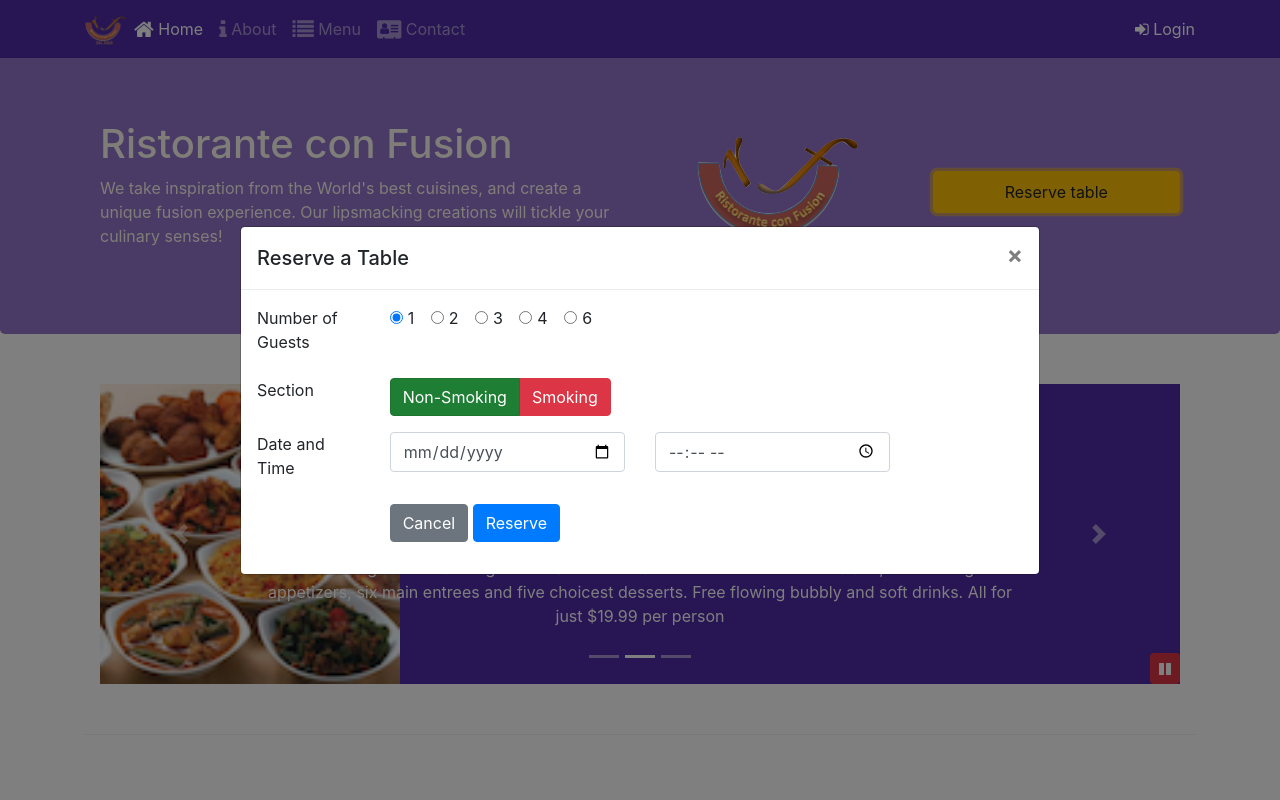
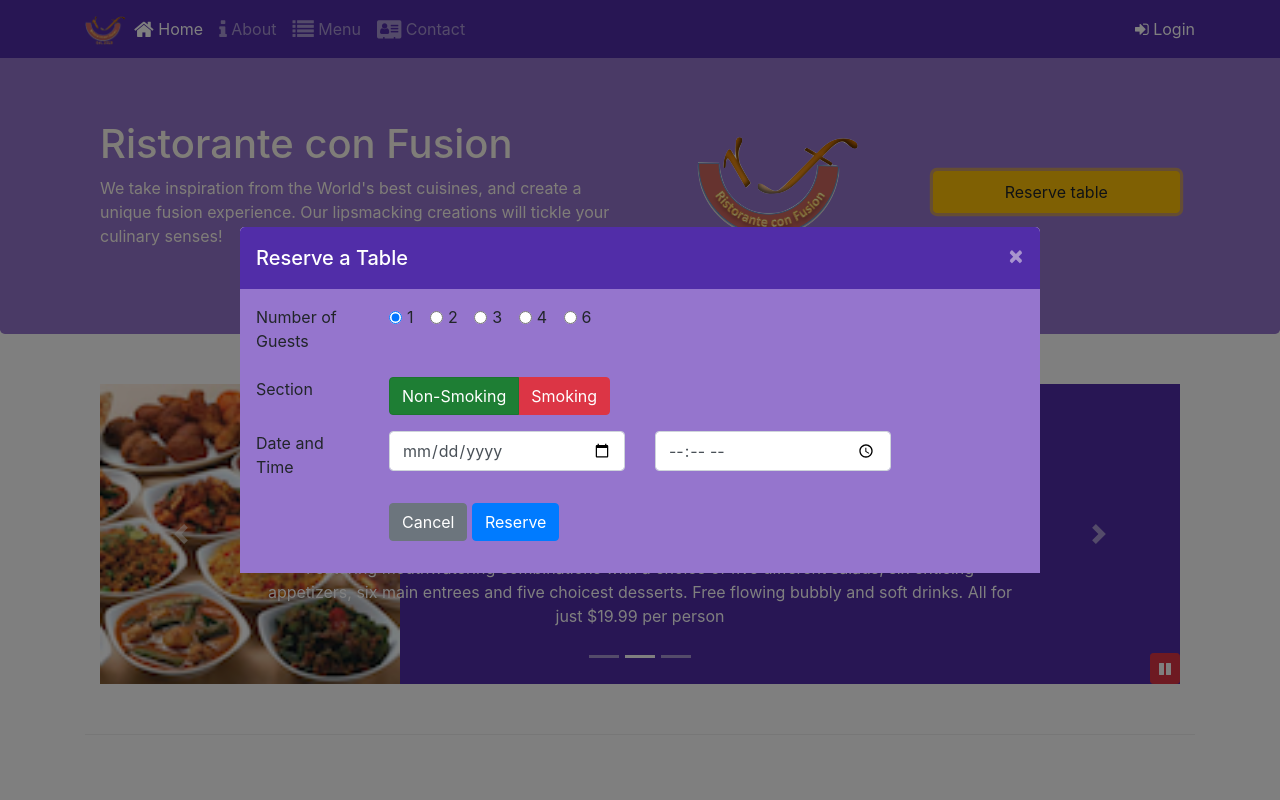
Before and after one commit to vaishnavi-rathore/project, a website: page index.html in a window 1280 px wide. Both pictures are taken after a click on the button "Reserve table". Shown: the top 800 px of the page. Drawn offline with nearby package versions, Linux system fonts and the light colour scheme.

Commit message:
Assignment 4

```diff
--- a/css/styles.less
+++ b/css/styles.less
@@ -74,3 +74,25 @@ body{
     bottom: 0px;
     z-index: 1;
 }
+
+address{
+    font-size:80%;
+    margin:0px;
+    color:#0f0f0f;
+}
+
+body{
+    padding:50px 0px 0px 0px;
+    z-index:0;
+}
+
+.navbar-dark {
+     background-color: @background-dark;
+}
+
+.tab-content {
+    border-left: 1px solid @lt-gray;
+    border-right: 1px solid @lt-gray;
+    border-bottom: 1px solid @lt-gray;
+    padding: 10px;
+}
--- a/css/styles.scss
+++ b/css/styles.scss
@@ -67,7 +67,25 @@ body{
         }
     }
 }
+.modal-content {
+	border: 0px;
 
+	.modal-body {
+		background: $background-light;
+	}
+
+	.modal-header {
+		background: $background-dark;
+		color: floralwhite;
+		border: 0px;
+
+		.close {
+			color: floralwhite;
+		}
+
+	}
+
+}
 #carouselButton {
     right:0px;
     position: absolute;
--- a/index.html
+++ b/index.html
@@ -9,6 +9,7 @@
   <!-- All Bootstrap CSS Files-->
   <link rel="stylesheet" href="node_modules/bootstrap/dist/css/bootstrap.min.css">
   <link rel="stylesheet" href="css/styles.css">
+  <link rel="stylesheet" href="https://cdnjs.cloudflare.com/ajax/libs/font-awesome/4.7.0/css/font-awesome.min.css">
   <link rel="stylesheet" href="node_modules/font-awesome/css/font-awesome.min.css">
   <link rel="stylesheet" href="node_modules/bootstrap-social/bootstrap-social.css">
 </head>
@@ -35,11 +36,11 @@
   <div id="loginModal" class="modal fade" role="dialog">
     <div class="modal-dialog modal-lg" role="document">
       <div class="modal-content">
-        <div class="modal-header">
+        <div class="modal-header navbar-dark" style="color:white;">
           <h4 class="modal-title">Login </h4>
           <button type="button" class="close" data-dismiss="modal">&times;</button>
         </div>
-        <div class="modal-body">
+        <div class="modal-body" style="background-color:#9575CD;">
           <form>
             <div class="form-row">
               <div class="form-group col-sm-4">
@@ -70,11 +71,11 @@
   <div id="reservationModal" class="modal fade" role="dialog">
     <div class="modal-dialog modal-lg modal-dialog-centered" role="document">
       <div class="modal-content">
-        <div class="modal-header">
+        <div class="modal-header navbar-dark" style="color:white;">
           <h5 class="modal-title">Reserve a Table</h5>
           <button type="button" class="close" data-dismiss="modal">&times;</button>
         </div>
-        <div class="modal-body">
+        <div class="modal-body" style=background-color:#9575CD;">
           <form>
             <div class="form-group row">
               <label class="col-12 col-sm-2">Number of Guests</label>
@@ -286,6 +287,7 @@
       </div>
     </div>
   </footer>
+
   <script src="node_modules/jquery/dist/jquery.slim.min.js"></script>
   <script src="node_modules/popper.js/dist/umd/popper.min.js"></script>
   <script src="node_modules/bootstrap/dist/js/bootstrap.min.js"></script>
```
Also changed, not shown: css/styles.css.
